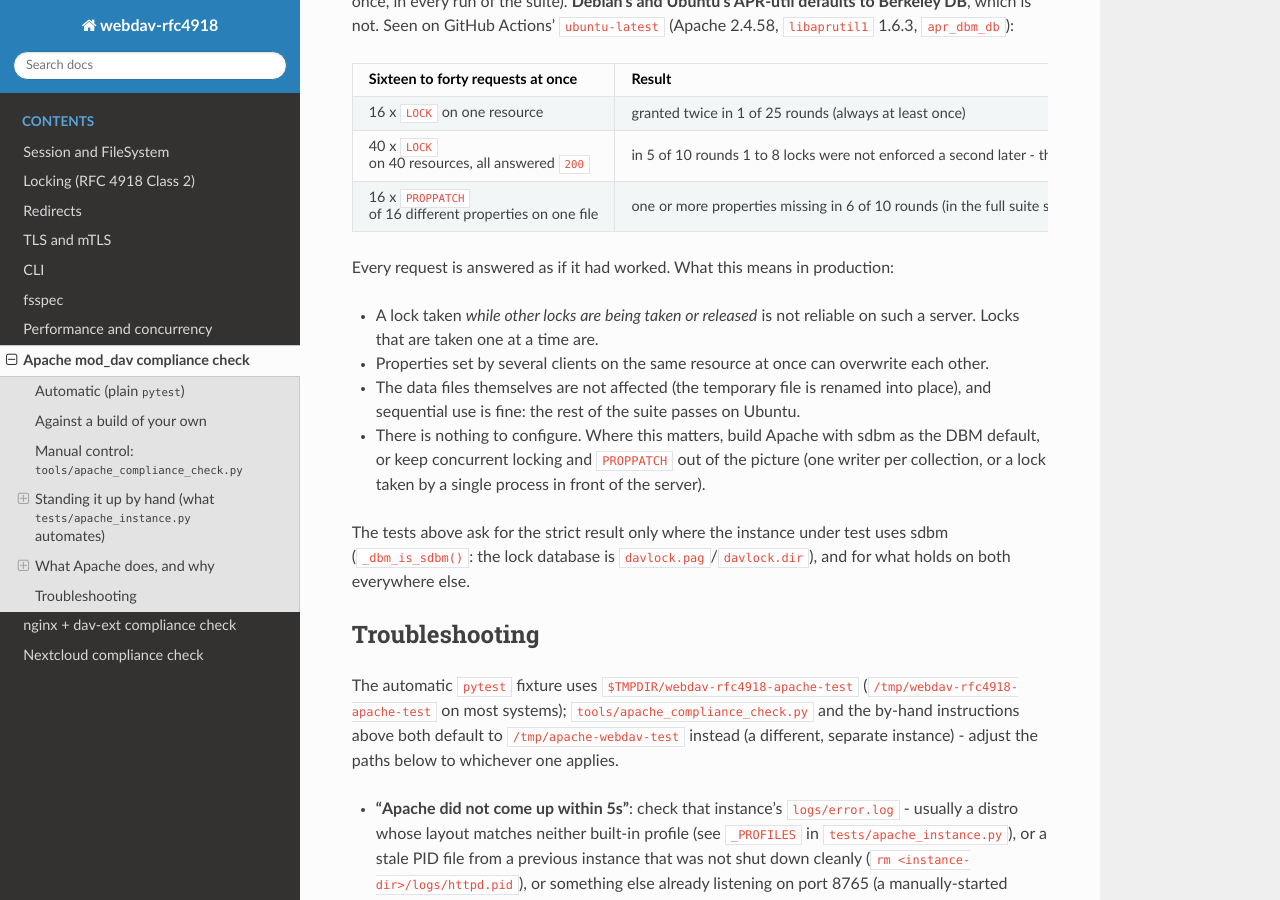
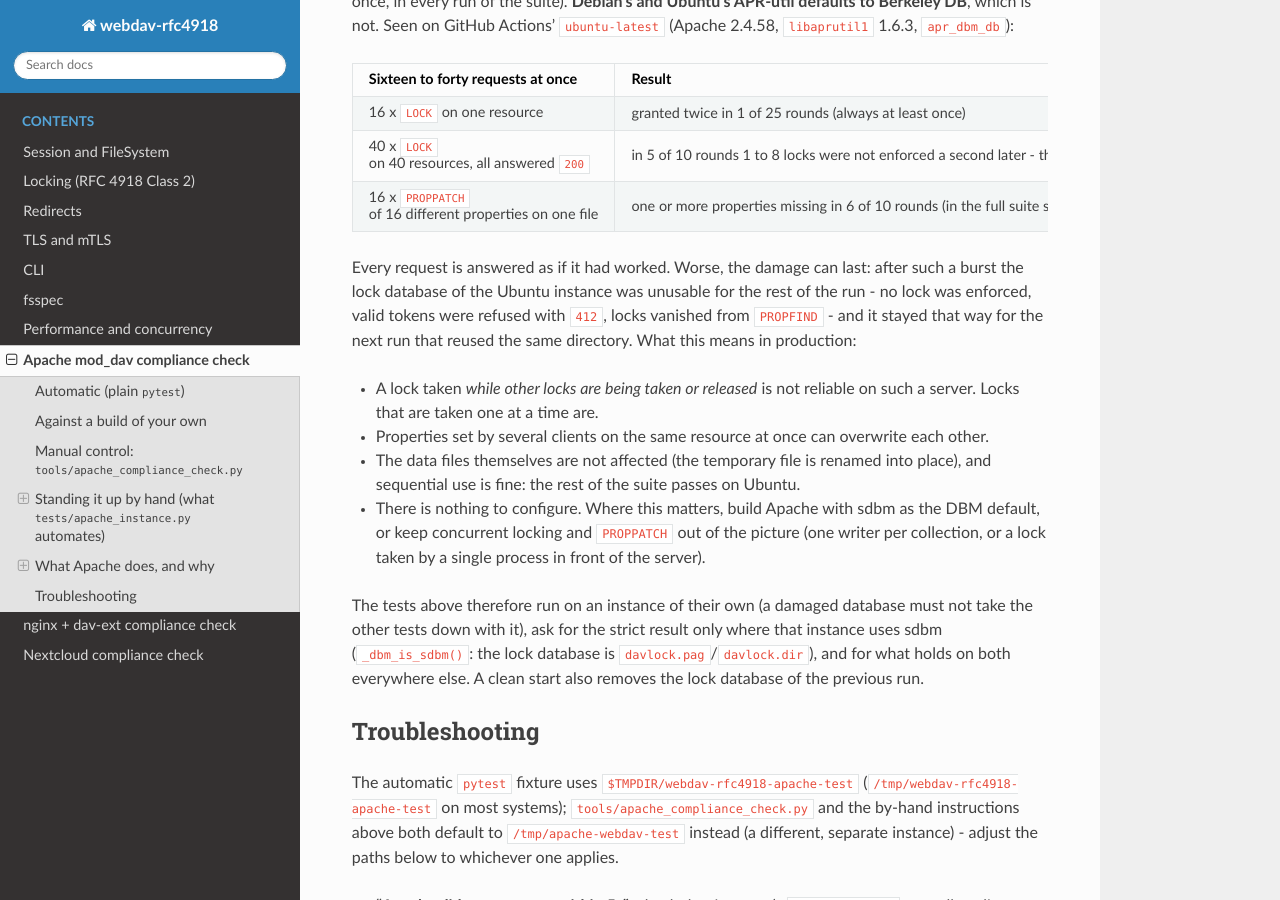
Before and after one commit to manfred-kaiser/webdav-rfc4918, a Sphinx documentation site: the page built from docs/apache-compliance-check.md, in a window 1280 px wide and 900 px high, scrolled down 10295 px. Built offline with Sphinx 7.4.7 and the Read the Docs theme 3.1.0, drawn with Linux system fonts in a browser that asks for light colours.

Commit message:
Run the tests that write the lock and property database from many clients on instances of their own
On Berkeley DB (Ubuntu) that can damage the database for good: locks stopped working for the tests after
them, and for the next run, which reused the lock database. Each of these tests now has its own instance, a
clean start removes the lock database, and stop() waits until the server is gone so the port can be reused.

```diff
--- a/docs/apache-compliance-check.md
+++ b/docs/apache-compliance-check.md
@@ -504,7 +504,11 @@ defaults to Berkeley DB**, which is not. Seen on GitHub Actions' `ubuntu-latest`
 | 40 x `LOCK` on 40 resources, all answered `200` | in 5 of 10 rounds 1 to 8 locks were not enforced a second later - the resource could be written without the token |
 | 16 x `PROPPATCH` of 16 different properties on one file | one or more properties missing in 6 of 10 rounds (in the full suite sometimes most of them) |
 
-Every request is answered as if it had worked. What this means in production:
+Every request is answered as if it had worked. Worse, the damage can last: after
+such a burst the lock database of the Ubuntu instance was unusable for the rest of
+the run - no lock was enforced, valid tokens were refused with `412`, locks
+vanished from `PROPFIND` - and it stayed that way for the next run that reused
+the same directory. What this means in production:
 
 - A lock taken *while other locks are being taken or released* is not reliable
   on such a server. Locks that are taken one at a time are.
@@ -518,9 +522,11 @@ Every request is answered as if it had worked. What this means in production:
   (one writer per collection, or a lock taken by a single process in front of
   the server).
 
-The tests above ask for the strict result only where the instance under test
-uses sdbm (`_dbm_is_sdbm()`: the lock database is `davlock.pag`/`davlock.dir`),
-and for what holds on both everywhere else.
+The tests above therefore run on an instance of their own (a damaged database must
+not take the other tests down with it), ask for the strict result only where that
+instance uses sdbm (`_dbm_is_sdbm()`: the lock database is `davlock.pag`/`davlock.dir`),
+and for what holds on both everywhere else. A clean start also removes the lock
+database of the previous run.
 
 ## Troubleshooting
 
```
Also changed, not shown: 2 other files.
